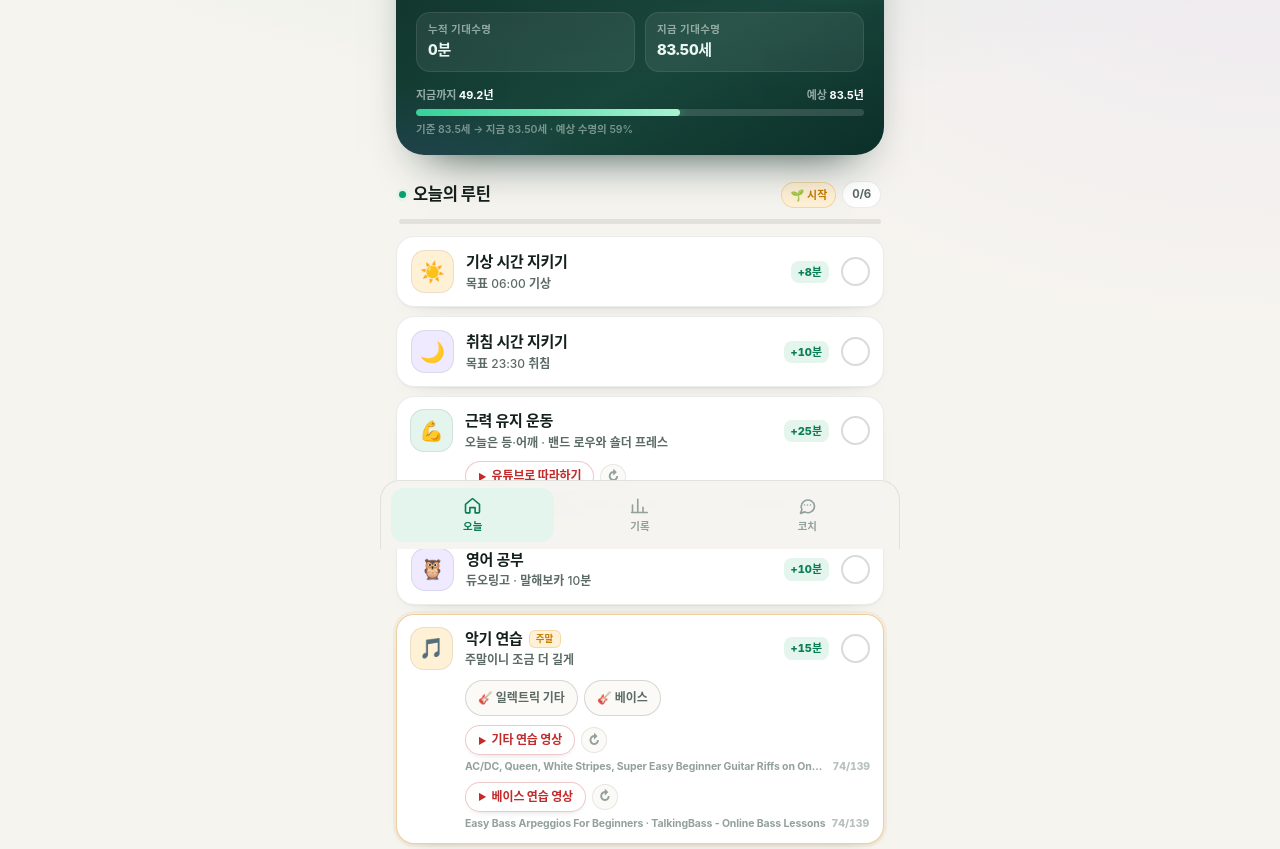
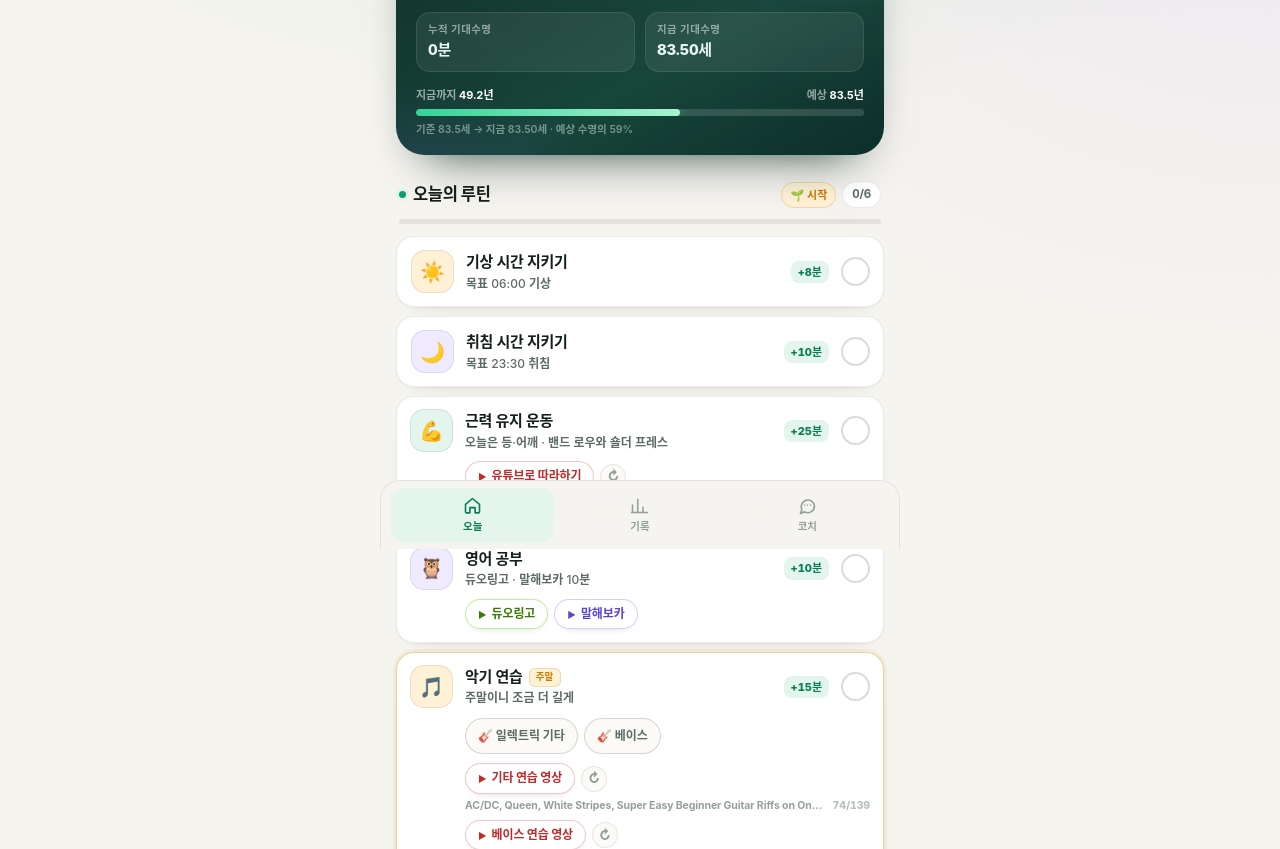
Before and after one commit to lukekim777/luke-routine-app, a plain HTML site: page index.html in a window 1280 px wide. Shown: the part 251-1100 px from the top of the page. Drawn offline with Linux system fonts and the light colour scheme.

Commit message:
영어 공부 카드에 듀오링고·말해보카 바로가기 링크 추가

```diff
--- a/index.html
+++ b/index.html
@@ -250,6 +250,28 @@ input,select{font:inherit}
 .yt-rows .yt-row{margin:7px 0 0 55px}
 .yt-rows .yt-row:first-child{margin-top:9px}
 .habit.habit-strength{display:block;padding:12px 13px}
+
+/* ============ english app links ============ */
+.habit.habit-english{display:block;padding:12px 13px}
+.app-row{display:flex;flex-wrap:wrap;gap:6px;margin:9px 0 1px 55px}
+.app-btn{
+  display:inline-flex;align-items:center;gap:5px;padding:7px 12px;border-radius:999px;
+  font-size:12px;font-weight:800;letter-spacing:-.01em;text-decoration:none;line-height:1.2;
+  color:var(--app-ink,#3B7A05);background:var(--card);border:1px solid var(--app-line,rgba(88,204,2,.3));
+  box-shadow:0 4px 10px -8px rgba(0,0,0,.4);transition:transform .16s,background .18s,border-color .18s;
+}
+.app-btn:active{transform:scale(.96)}
+.app-btn .tri{font-size:9px;line-height:1}
+.app-btn.duo{--app-ink:#3B7A05;--app-line:rgba(88,204,2,.38)}
+.app-btn.mhb{--app-ink:#5B45D6;--app-line:rgba(124,92,252,.3)}
+:root[data-theme="dark"] .app-btn{background:rgba(255,255,255,.05)}
+:root[data-theme="dark"] .app-btn.duo{--app-ink:#9BE86A;--app-line:rgba(88,204,2,.42)}
+:root[data-theme="dark"] .app-btn.mhb{--app-ink:#BFAEFF;--app-line:rgba(167,139,250,.36)}
+@media (prefers-color-scheme: dark){
+  :root:not([data-theme="light"]) .app-btn{background:rgba(255,255,255,.05)}
+  :root:not([data-theme="light"]) .app-btn.duo{--app-ink:#9BE86A;--app-line:rgba(88,204,2,.42)}
+  :root:not([data-theme="light"]) .app-btn.mhb{--app-ink:#BFAEFF;--app-line:rgba(167,139,250,.36)}
+}
 
 /* ============ coach strip ============ */
 .strip{
@@ -1735,6 +1757,30 @@ input,select{font:inherit}
     return '<a class="yt-btn" data-yt href="' + esc(href) + '" target="_blank" rel="noopener noreferrer"'
       + (title ? ' title="' + esc(title) + '"' : '') + '><span class="tri" aria-hidden="true">▶</span> ' + esc(label) + '</a>';
   }
+  /* =================영어 공부 앱 링크================= */
+  /* 공식 주소만 씁니다. 말해보카는 학습이 앱에서만 되므로 안드로이드에서는 공식 플레이스토어
+     앱 페이지로, 그 밖의 기기에서는 공식 홈페이지로 보냅니다. */
+  var DUOLINGO_URL = 'https://www.duolingo.com/';
+  var MALHAEBOCA_ANDROID_URL = 'https://play.google.com/store/apps/details?id=kr.epopsoft.word';
+  var MALHAEBOCA_WEB_URL = 'https://epop.ai/ko';
+  function isAndroid(){
+    try{ return /Android/i.test(navigator.userAgent || ''); }catch(e){ return false; }
+  }
+  function malhaebocaUrl(){
+    return isAndroid() ? MALHAEBOCA_ANDROID_URL : MALHAEBOCA_WEB_URL;
+  }
+  function appLink(cls, href, label, title){
+    return '<a class="app-btn ' + cls + '" data-app href="' + esc(href) + '" target="_blank" rel="noopener noreferrer"'
+      + (title ? ' title="' + esc(title) + '"' : '') + '><span class="tri" aria-hidden="true">▶</span> ' + esc(label) + '</a>';
+  }
+  function bindAppLinks(root){
+    $$('a[data-app]', root || document).forEach(function(a){
+      if(a.dataset.appBound) return;
+      a.dataset.appBound = '1';
+      /* 앱 링크 탭이 루틴 체크까지 토글하지 않도록 막음 */
+      a.addEventListener('click', function(e){ e.stopPropagation(); });
+    });
+  }
   function bindYtLinks(root){
     $$('a[data-yt]', root || document).forEach(function(a){
       if(a.dataset.ytBound) return;
@@ -1891,6 +1937,7 @@ input,select{font:inherit}
       if(h.id === 'challenge') return;
       if(h.id === 'music'){ html += musicCardHtml(); return; }
       if(h.id === 'strength'){ html += strengthCardHtml(); return; }
+      if(h.id === 'english'){ html += englishCardHtml(); return; }
       var done = isChecked(key, h.id);
       var weekend = h.weekend && isWeekendKey(key);
       var title = habitTitle(h.id);
@@ -1928,6 +1975,26 @@ input,select{font:inherit}
       }
     }
     bindYtLinks();
+    bindAppLinks();
+  }
+
+  function englishCardHtml(){
+    var key = todayKey();
+    var done = isChecked(key, 'english');
+    var h = habitMeta('english');
+    return '<div class="habit habit-english t-violet' + (done ? ' done' : '') + '">'
+      + '<button type="button" class="m-top" data-habit="english" aria-pressed="' + (done ? 'true' : 'false') + '">'
+      + '<span class="ico" aria-hidden="true">' + h.icon + '</span>'
+      + '<span class="txt"><span class="t">' + esc(h.title) + '</span>'
+      + '<span class="d">' + esc(habitDesc('english')) + '</span></span>'
+      + '<span class="plus">+' + h.minutes + '분</span>'
+      + checkSvg()
+      + '</button>'
+      + '<div class="app-row" role="group" aria-label="영어 공부 앱 열기">'
+      + appLink('duo', DUOLINGO_URL, '듀오링고', '듀오링고 열기 (duolingo.com)')
+      + appLink('mhb', malhaebocaUrl(), '말해보카', isAndroid() ? '말해보카 앱 열기 (Google Play)' : '말해보카 공식 홈페이지 열기 (epop.ai)')
+      + '</div>'
+      + '</div>';
   }
 
   function practiceList(key){
```
